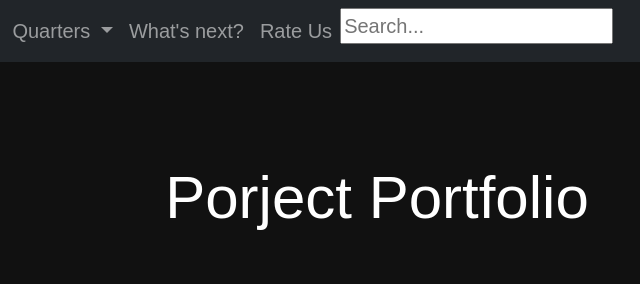
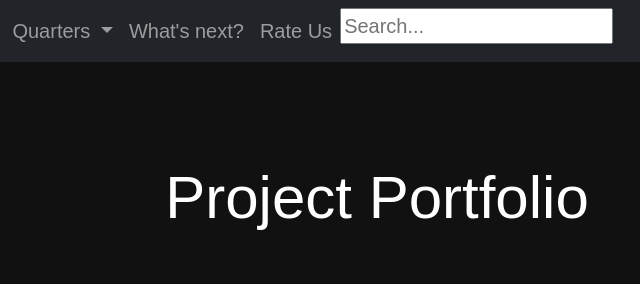
Before and after one commit to m-banaag/FV_ICT9T_Q4Project_Group4, a plain HTML site: page index.html in a window 1280 px wide. Shown: the top 284 px of the page, 263-903 px from the left. Drawn offline with nearby package versions, Linux system fonts and the light colour scheme; a web font is replaced by a local one.

Commit message:
Update index.html

```diff
--- a/index.html
+++ b/index.html
@@ -87,7 +87,7 @@
 <br>
 <br>
 
-<h1>Porject Portfolio</h1>
+<h1>Project Portfolio</h1>
 <br>
 <hr style="border: 1px solid white; width: 80%; margin: 20px auto;">
 <p>Text</p>
```
